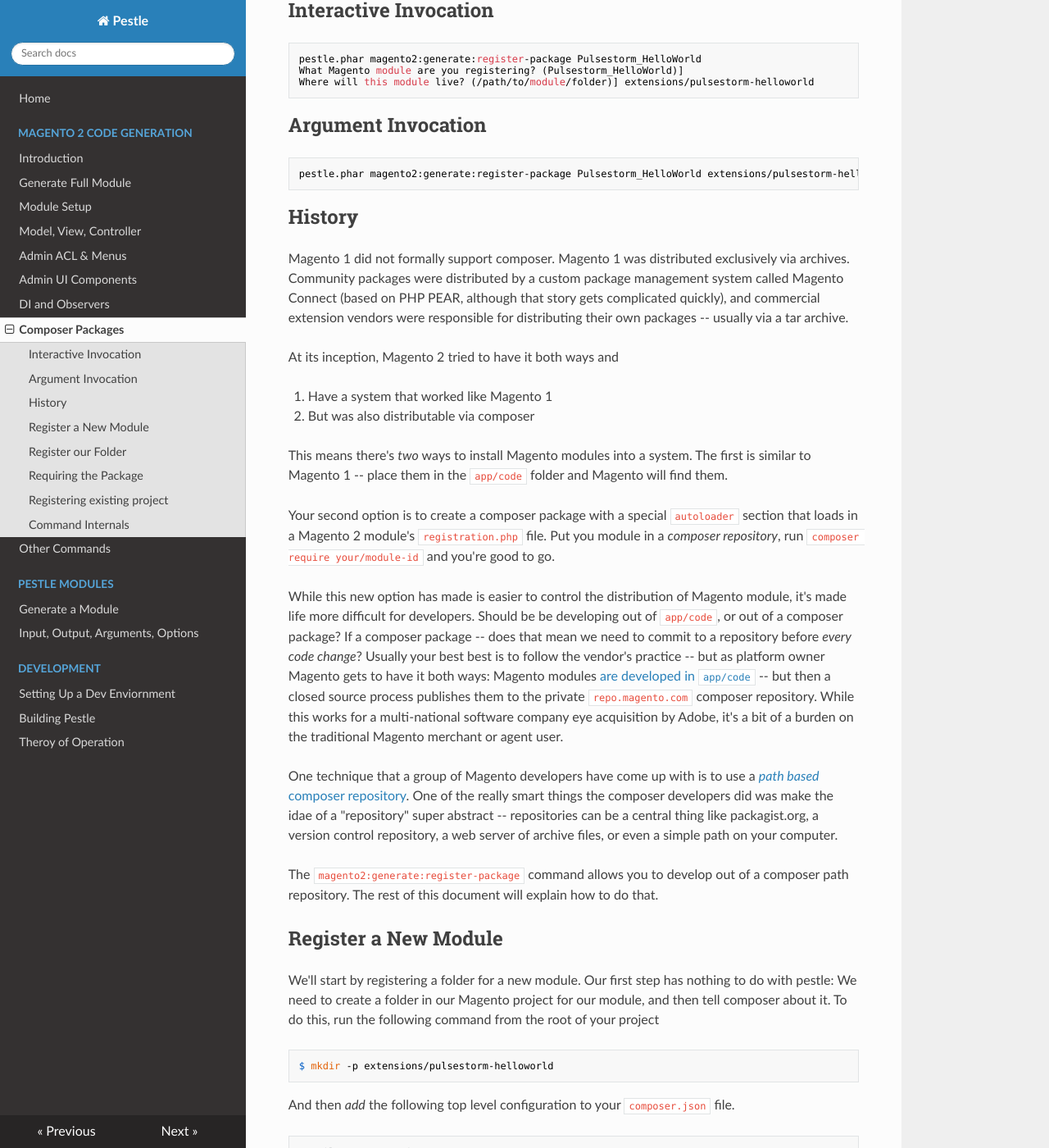
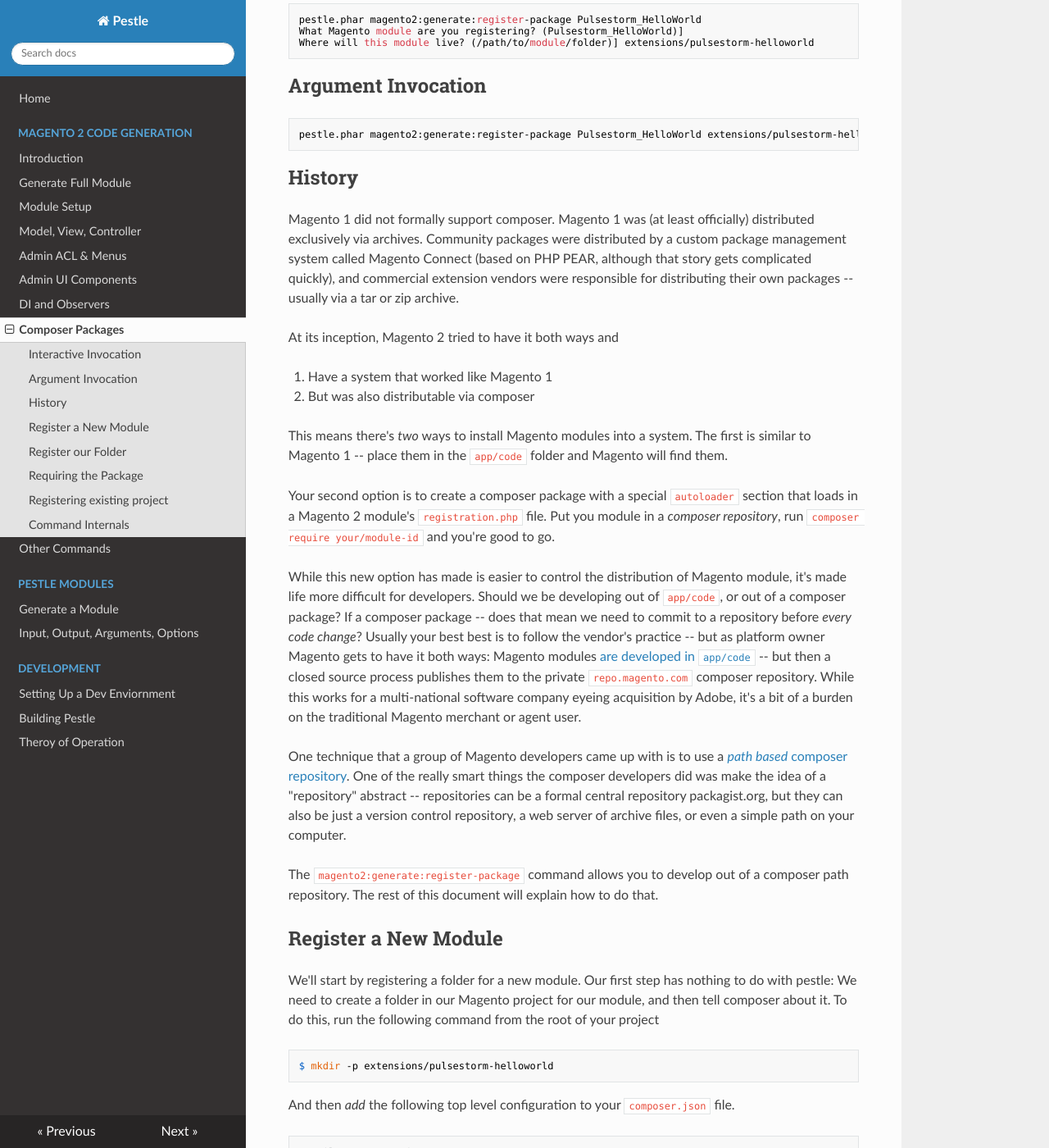
Before and after one commit to astorm/pestle, an MkDocs documentation site: the page built from docs/magento2-composer.md, in a window 1280 px wide and 1400 px high, scrolled down 838 px. Shown: the whole window at 82% size. Built offline with MkDocs 1.6.1, drawn with Linux system fonts in a browser that asks for light colours; nearby versions of some CDN libraries; some of the changed text lies outside the part shown.

Commit message:
Adding version field

```diff
--- a/docs/magento2-composer.md
+++ b/docs/magento2-composer.md
@@ -50,7 +48,7 @@ The `magento2:generate:register-package` command allows you to tell pestle that
 
 ## History
 
-Magento 1 did not formally support composer.  Magento 1 was distributed exclusively via archives.  Community packages were distributed by a custom package management system called Magento Connect (based on PHP PEAR, although that story gets complicated quickly), and commercial extension vendors were responsible for distributing their own packages -- usually via a tar archive.
+Magento 1 did not formally support composer.  Magento 1 was (at least officially) distributed exclusively via archives.  Community packages were distributed by a custom package management system called Magento Connect (based on PHP PEAR, although that story gets complicated quickly), and commercial extension vendors were responsible for distributing their own packages -- usually via a tar or zip archive.
 
 At its inception, Magento 2 tried to have it both ways and
 
@@ -61,9 +59,9 @@ This means there's _two_ ways to install Magento modules into a system.  The fir
 
 Your second option is to create a composer package with a special `autoloader` section that loads in a Magento 2 module's `registration.php` file.  Put you module in a _composer repository_, run `composer require your/module-id` and you're good to go.
 
-While this new option has made is easier to control the distribution of Magento module, it's made life more difficult for developers.  Should be be developing out of `app/code`, or out of a composer package?  If a composer package -- does that mean we need to commit to a repository before _every code change_?  Usually your best best is to follow the vendor's practice -- but as platform owner Magento gets to have it both ways: Magento modules [are developed in `app/code`](https://github.com/magento/magento2/tree/2.3-develop/app/code/Magento) -- but then a closed source process publishes them to the private `repo.magento.com` composer repository.  While this works for a multi-national software company eye acquisition by Adobe, it's a bit of a burden on the traditional Magento merchant or agent user.
+While this new option has made is easier to control the distribution of Magento module, it's made life more difficult for developers.  Should we be developing out of `app/code`, or out of a composer package?  If a composer package -- does that mean we need to commit to a repository before _every code change_?  Usually your best best is to follow the vendor's practice -- but as platform owner Magento gets to have it both ways: Magento modules [are developed in `app/code`](https://github.com/magento/magento2/tree/2.3-develop/app/code/Magento) -- but then a closed source process publishes them to the private `repo.magento.com` composer repository.  While this works for a multi-national software company eyeing acquisition by Adobe, it's a bit of a burden on the traditional Magento merchant or agent user.
 
-One technique that a group of Magento developers have come up with is to use a [_path based_ composer repository](https://getcomposer.org/doc/05-repositories.md#path).  One of the really smart things the composer developers did was make the idae of a "repository" super abstract -- repositories can be a central thing like packagist.org, a version control repository, a web server of archive files, or even a simple path on your computer.
+One technique that a group of Magento developers came up with is to use a [_path based_ composer repository](https://getcomposer.org/doc/05-repositories.md#path).  One of the really smart things the composer developers did was make the idea of a "repository" abstract -- repositories can be a formal central repository packagist.org, but they can also be just a version control repository, a web server of archive files, or even a simple path on your computer.
 
 The `magento2:generate:register-package` command allows you to develop out of a composer path repository.  The rest of this document will explain how to do that.
 
@@ -178,6 +176,8 @@ The `*` is required to ensure composer finds your package irrespective of its ve
 
 is enabled on your system if you're developing out of a path based repository folder -- otherwise your templates may not render correctly.
 
+**Also Important:** Your `composer.json` file will need a `version` field if you're using `'*'` as the version number.
+`
 Congratulations!  You're now working with a local, composer based, module.
 
 ## Registering existing project
```
Also changed, not shown: other parts of docs/magento2-composer.md (+9 -9 lines), 1 other file.
